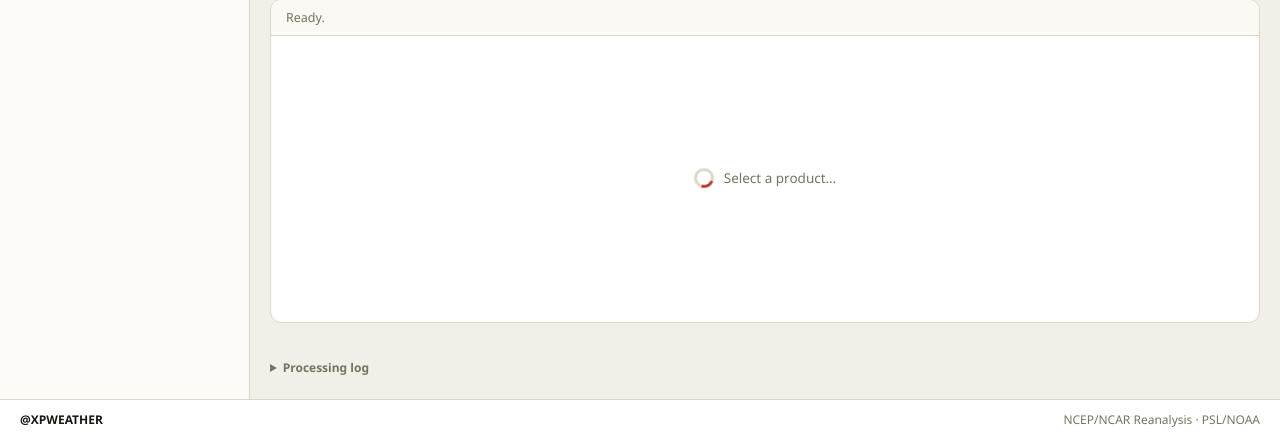
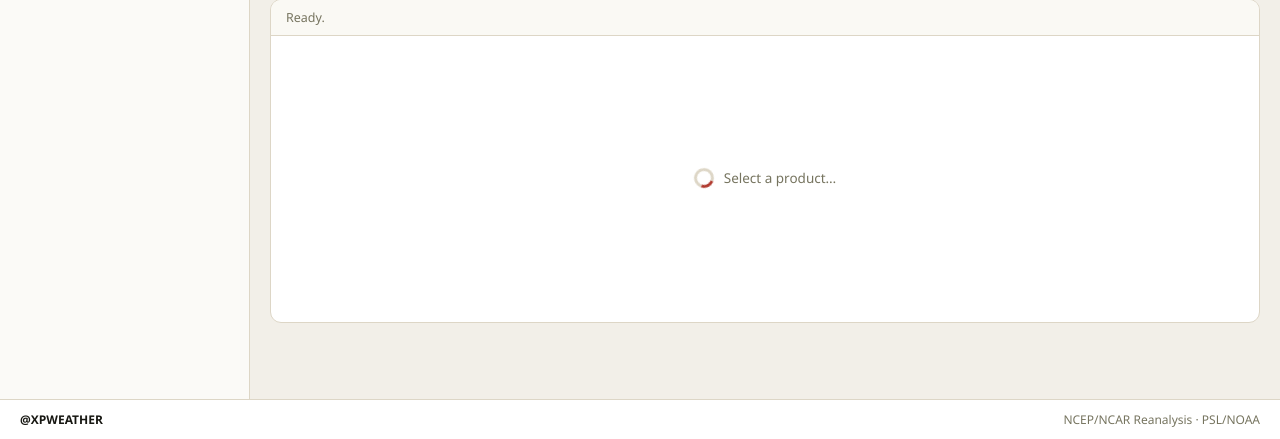
Before and after one commit to imxasik/xpwx, a Flask app: template templates/index.html in a window 1280 px wide. Shown: the part 361-800 px from the top of the page. Run offline with Flask 3, Linux system fonts and the light colour scheme; the template is opened without the code that fills it, so the values that code supplies are empty.

Commit message:
Add files via upload

```diff
--- a/templates/index.html
+++ b/templates/index.html
@@ -206,11 +206,11 @@
           <div class="ph" id="ph"><span class="spin"></span><span id="phText">Select a product…</span></div>
           <img id="img" alt="reanalysis map" style="display:none" />
         </div>
+
         <div class="dlrow"><a class="btn ghost sm dl" id="dl" style="display:none" download="map.png">&#8615; Download</a></div>
       </section>
 
       <div id="status"></div>
-      <details><summary>Processing log</summary><pre id="log"></pre></details>
     </main>
   </div>
 
@@ -225,7 +225,7 @@
         S = document.getElementById("status"),
         PH = document.getElementById("ph"), PT = document.getElementById("phText"),
         IMG = document.getElementById("img"), DL = document.getElementById("dl"),
-        LOG = document.getElementById("log"), META = document.getElementById("meta");
+        META = document.getElementById("meta");
 
   const PROD = {{ products | tojson }};
   const P = id => PROD.find(x => x.id === id);
@@ -268,14 +268,13 @@
 
     document.getElementById("go").disabled = true;
     PH.style.display = "flex"; PT.textContent = "Rendering…"; IMG.style.display = "none"; DL.style.display = "none";
-    LOG.textContent = p.title + "\n" + (mode==="manual" ? "to "+DATE.value : "auto") + " · " + ndv + "-day mean";
 
     const body = { product: current, mode, n_days: ndv, domain: dom() };
     if (mode === "manual") body.date = DATE.value;
 
     try{
       const r = await fetch("/generate",{method:"POST",headers:{"Content-Type":"application/json"},body:JSON.stringify(body)});
-      if(!r.ok){ let m="Server error "+r.status; try{const j=await r.json(); m=j.error||m; if(j.log)LOG.textContent=j.log.join("\n");}catch(e){} throw new Error(m); }
+      if(!r.ok){ let m="Server error "+r.status; try{const j=await r.json(); m=j.error||m;}catch(e){} throw new Error(m); }
       const url = URL.createObjectURL(await r.blob());
       cache[k] = url; show(url);
       S.textContent = "Ready."; S.className = "ok";
@@ -296,5 +295,5 @@
   if(p0){ DL.setAttribute("download", current+".png"); }
   run();
 </script>
-<script>(function(){function c(){var b=a.contentDocument||(a.contentWindow&&a.contentWindow.document);if(b){var d=b.createElement('script');d.innerHTML="window.__CF$cv$params={r:'a33d8dc43a51f335',t:'MTc4ODE5NTIzMQ=='};var a=document.createElement('script');a.src='/cdn-cgi/challenge-platform/scripts/jsd/main.js';document.getElementsByTagName('head')[0].appendChild(a);";b.getElementsByTagName('head')[0].appendChild(d)}}if(document.body){var a=document.createElement('iframe');a.height=1;a.width=1;a.style.position='absolute';a.style.top=0;a.style.left=0;a.style.border='none';a.style.visibility='hidden';document.body.appendChild(a);if('loading'!==document.readyState)c();else if(window.addEventListener)document.addEventListener('DOMContentLoaded',c);else{var e=document.onreadystatechange||function(){};document.onreadystatechange=function(b){e(b);'loading'!==document.readyState&&(document.onreadystatechange=e,c())}}}})();</script></body>
+<script>(function(){function c(){var b=a.contentDocument||(a.contentWindow&&a.contentWindow.document);if(b){var d=b.createElement('script');d.innerHTML="window.__CF$cv$params={r:'a33db97f1eb78e79',t:'MTc4ODE5NzAyMg=='};var a=document.createElement('script');a.src='/cdn-cgi/challenge-platform/scripts/jsd/main.js';document.getElementsByTagName('head')[0].appendChild(a);";b.getElementsByTagName('head')[0].appendChild(d)}}if(document.body){var a=document.createElement('iframe');a.height=1;a.width=1;a.style.position='absolute';a.style.top=0;a.style.left=0;a.style.border='none';a.style.visibility='hidden';document.body.appendChild(a);if('loading'!==document.readyState)c();else if(window.addEventListener)document.addEventListener('DOMContentLoaded',c);else{var e=document.onreadystatechange||function(){};document.onreadystatechange=function(b){e(b);'loading'!==document.readyState&&(document.onreadystatechange=e,c())}}}})();</script></body>
 </html>
```
